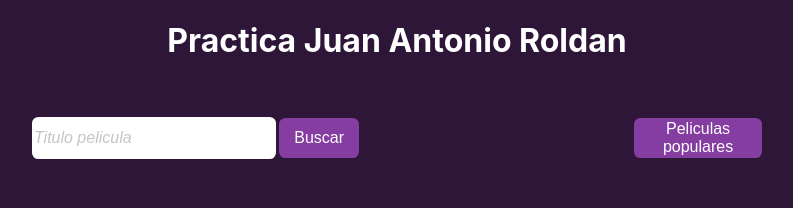
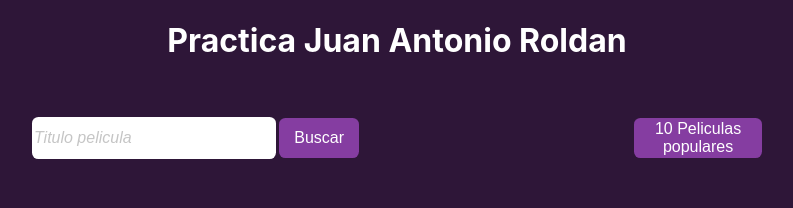
Before and after one commit to juanakan/reto-peliculas, a React (Create React App) app: page / in a window 1280 px wide. Shown: the top 208 px of the page, without its empty margins (243-1036 px from the left). Built offline with nearby package versions, Linux system fonts and the light colour scheme.

Commit message:
cambiando algunos css

```diff
--- a/src/components/SearchForm.jsx
+++ b/src/components/SearchForm.jsx
@@ -40,7 +40,7 @@ class SearchForms extends React.Component {
                     <button className="botonbuscar" type="submit" value="Buscar" onClick={this.handleSubmit}>Buscar</button>
                 </div>
                 <div>
-                    <button className="botonPopular" onClick={this.handleSubmitPopular}>Peliculas populares</button>
+                    <button className="botonPopular" onClick={this.handleSubmitPopular}>10 Peliculas populares</button>
                 </div>
 
             </form>
```
Also changed, not shown: 1 other file (tests, documents, lock files or other folders).
